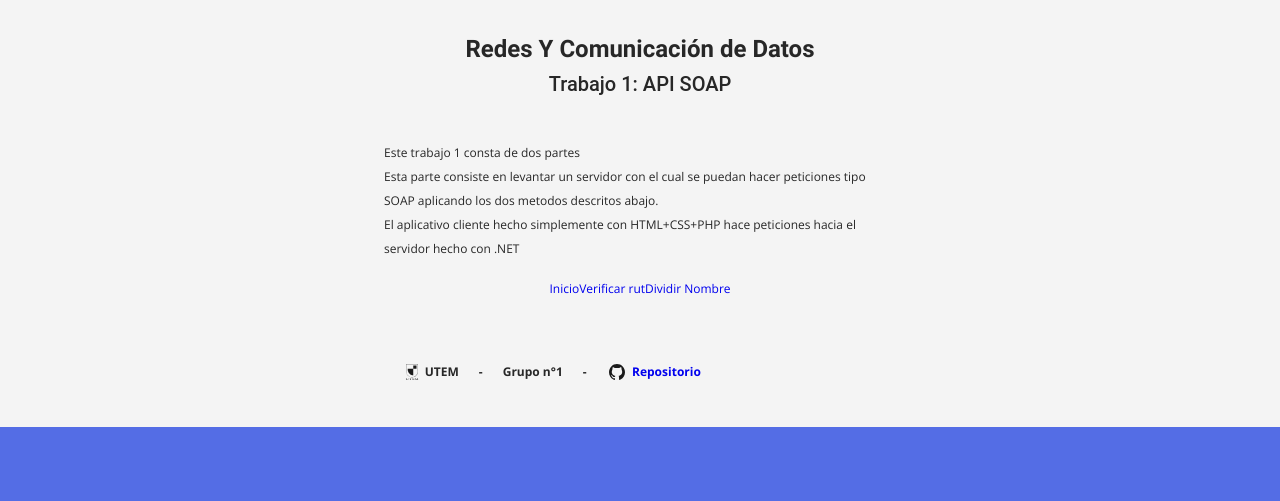
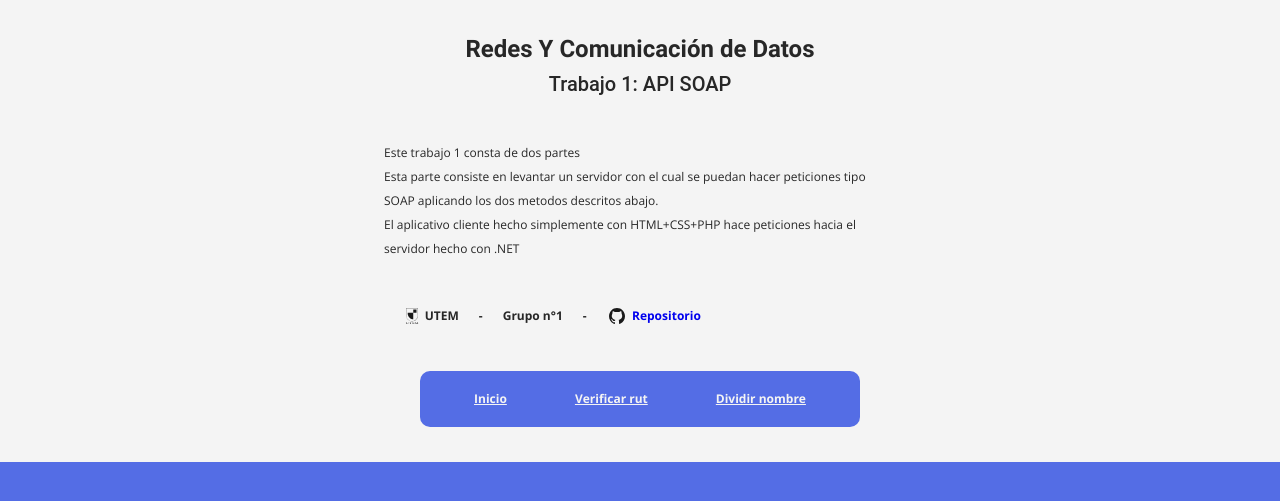
Before and after one commit to evillalobosa/redes-trabajo1-soap, a PHP site: page /server/ in a window 1280 px wide. Shown: the top 501 px of the page. Run offline with PHP 8.4, Linux system fonts and the light colour scheme; some web fonts are replaced.

Commit message:
and again

```diff
--- a/client/css/components.css
+++ b/client/css/components.css
@@ -74,9 +74,18 @@
 .description-section {
     display: flex;
     justify-content: space-around;
+    background-color: var(--accent);
     padding: 20px;
-    background-color: var(--acent);
+    width: 400px;
+    border-radius: 10px;
+    margin-bottom: 35px;
 }
+.description-section a {
+    color: var(--white);
+    font-weight: bold;
+    text-decoration: underline var(--white);
+}
+
 
 .methods {
     color: var(--white);
--- a/client/vistas/plantilla.php
+++ b/client/vistas/plantilla.php
@@ -24,11 +24,6 @@
                 <li>El aplicativo cliente hecho simplemente con HTML+CSS+PHP hace peticiones hacia el servidor hecho con .NET</li>
             </ul>
         </div>
-        <div class="description-section">
-            <a href="index.php?pagina=inicio">Inicio</a>
-            <a href="index.php?pagina=rut">Verificar rut</a>
-            <a href="index.php?pagina=nombre">Dividir Nombre</a>
-        </div>
         <div class="description-info">
             <div class="description-info-element">
                 <img class="icon" src="assets/utem.svg" alt="utem icon"> UTEM
@@ -40,6 +35,11 @@
                 <img class="icon" src="assets/github.svg" alt="github icon">
                 <a href="https://github.com/yowls/redes-trabajo1-soap">Repositorio</a>
             </div>
+        </div>
+        <div class="description-section">
+            <a href="index.php?pagina=inicio">Inicio</a>
+            <a href="index.php?pagina=rut">Verificar rut</a>
+            <a href="index.php?pagina=nombre">Dividir nombre</a>
         </div>
     </div>
     <div>
```
Also changed, not shown: client/assets/favicon.ico (added), 1 other file.
